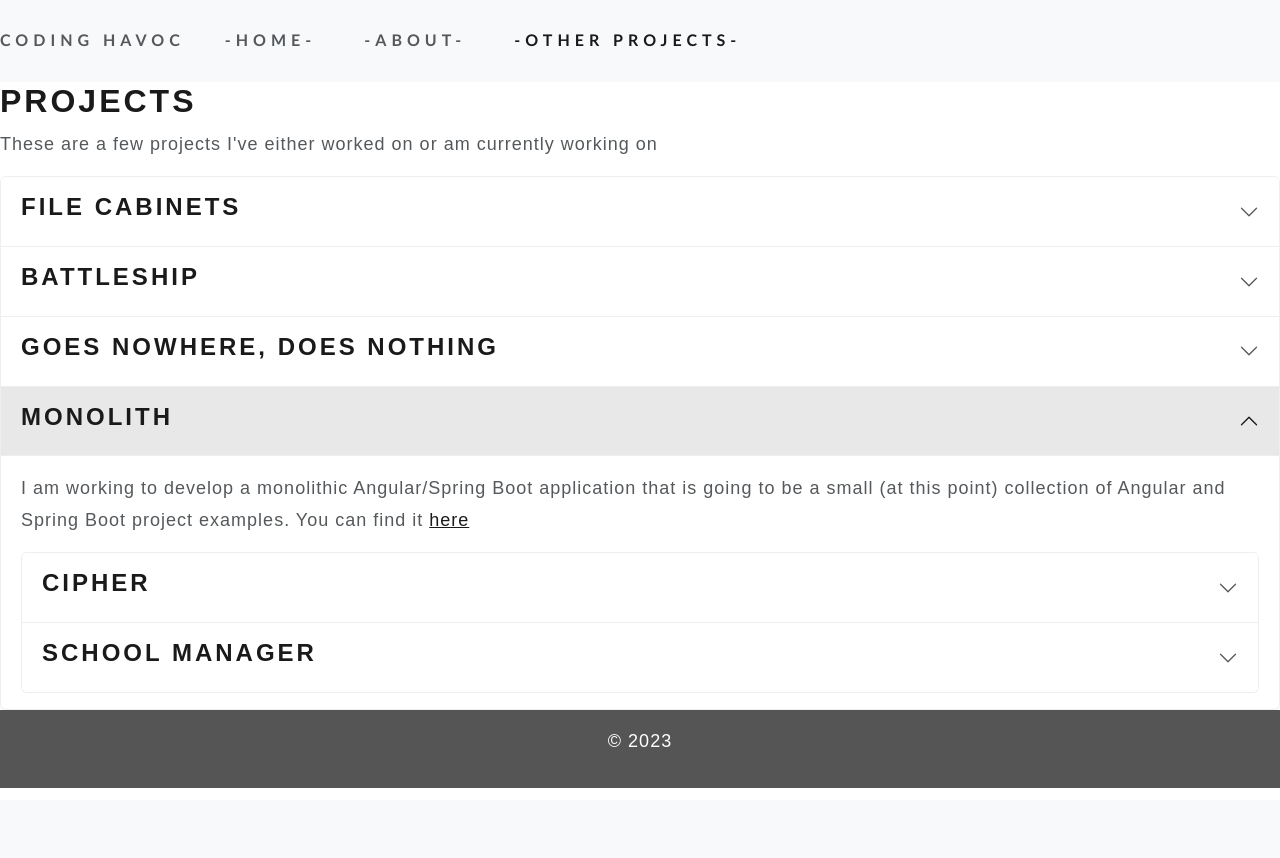
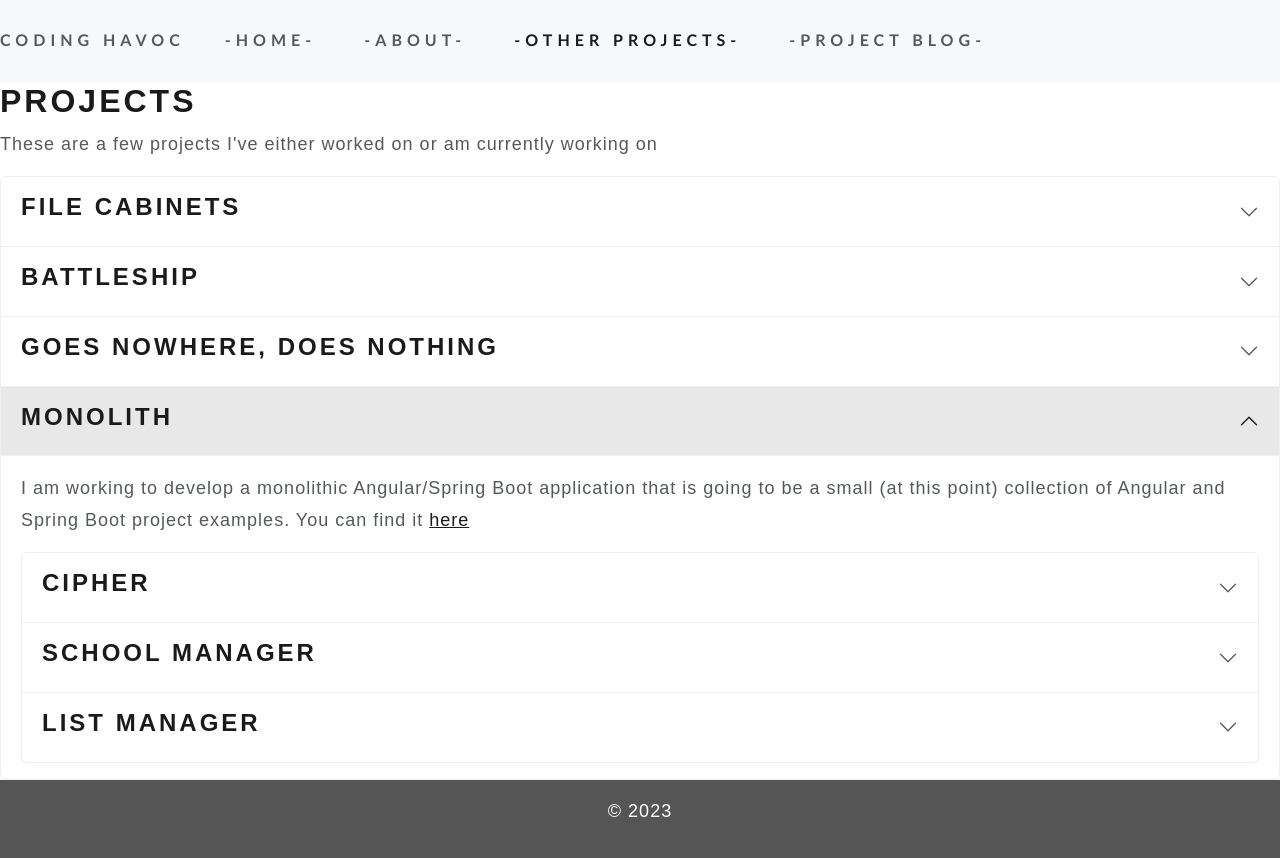
Before and after one commit to codinghavoc13/codingHavoc, a Django app: page /projects/ in a window 1280 px wide, after a click on "MONOLITH". Before the commit the page ends 788 px from the top, so only its background shows below. Run offline with Django 4.2, Linux system fonts and the light colour scheme; some libraries are stand-ins or nearby versions.

Commit message:
202406031340

```diff
--- a/main/templates/main/about.html
+++ b/main/templates/main/about.html
@@ -20,9 +20,9 @@ Coding Havoc - About
           <li class="nav-item">
             <a class="nav-link" href="{% url 'projects' %}">-Other Projects-</a>
           </li>
-          <!-- <li class="nav-item">
+          <li class="nav-item">
             <a class="nav-link" href="{% url 'blog_main' %}">-Project Blog-</a>
-          </li> -->
+          </li>
         </ul>
       </div>
   </nav>
--- a/main/templates/main/index.html
+++ b/main/templates/main/index.html
@@ -22,9 +22,9 @@ Coding Havoc - Home
         <li class="nav-item">
           <a class="nav-link" href="{% url 'projects' %}">-Other Projects-</a>
         </li>
-        <!-- <li class="nav-item">
+        <li class="nav-item">
           <a class="nav-link" href="{% url 'blog_main' %}">-Project Blog-</a>
-        </li> -->
+        </li>
       </ul>
     </div>
 </nav>
--- a/main/templates/main/projects.html
+++ b/main/templates/main/projects.html
@@ -21,9 +21,9 @@ Coding Havoc - Projects
             <li class="nav-item">
                 <a class="nav-link active" href="{% url 'projects' %}">-Other Projects-</a>
             </li>
-            <!-- <li class="nav-item">
+            <li class="nav-item">
               <a class="nav-link" href="{% url 'blog_main' %}">-Project Blog-</a>
-            </li> -->
+            </li>
         </ul>
     </div>
 </nav>
@@ -189,6 +189,25 @@ Coding Havoc - Projects
                             </div>
                         </div>
                     </div>
+                    <!--List Manager-->
+                    <div class="accordion-item">
+                        <div class="accordion-header" id="headingLM">
+                            <button class="accordion-button collapsed" type="button" data-bs-toggle="collapse"
+                                data-bs-target="#collapseLM" aria-expanded="false" aria-controls="collapseLM">
+                                <h3>List Manager</h3>
+                            </button>
+                        </div>
+                        <div id="collapseLM" class="accordion-collapse collapse" aria-labelledby="headingLM">
+                            <div class="accordion-body">
+                                <p>Wanting to come up with a more simple application that I could develop and
+                                    deploy live to show something, I came up with this fairly simple idea: a basic
+                                    application for keeping track of various lists. Grocery lists, favorite places to
+                                    visit, packing list for a vacation, etc. The application will require a username
+                                    and password to login. Once logged in, users will be able to create new lists, view/edit/delete lists.</p>
+                                <p>As of 3 June 2024, this is still in progress.</p>
+                            </div>
+                        </div>
+                    </div>
                 </div>
             </div>
         </div>
```
